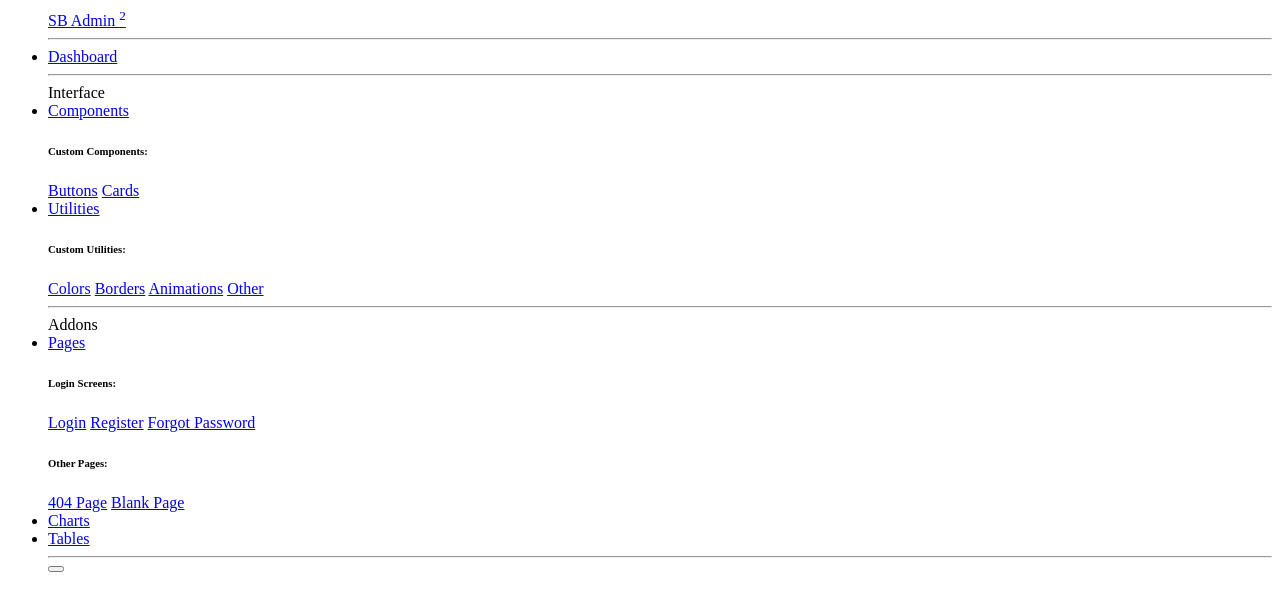
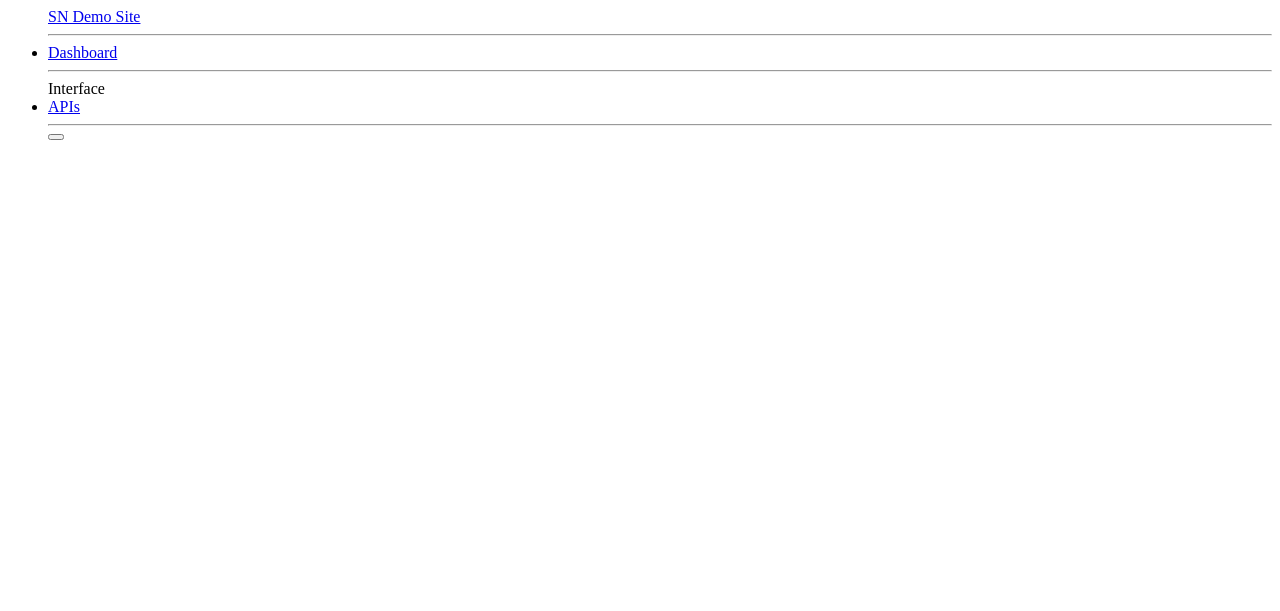
Before and after one commit to siddnhk/newsite, a Django app: template templates/partials/_sidebar.html in a window 1280 px wide. Shown: the top 611 px of the page. Run offline with Django 3.2, Linux system fonts and the light colour scheme; the template is opened without the code that fills it, so the values that code supplies are empty.

Commit message:
Update _sidebar.html

```diff
--- a/templates/partials/_sidebar.html
+++ b/templates/partials/_sidebar.html
@@ -1,11 +1,9 @@
 <ul class="navbar-nav bg-gradient-primary sidebar sidebar-dark accordion" id="accordionSidebar">
 
       <!-- Sidebar - Brand -->
-      <a class="sidebar-brand d-flex align-items-center justify-content-center" href="index.html">
-        <div class="sidebar-brand-icon rotate-n-15">
-          <i class="fas fa-laugh-wink"></i>
-        </div>
-        <div class="sidebar-brand-text mx-3">SB Admin <sup>2</sup></div>
+      <a class="sidebar-brand d-flex align-items-center justify-content-center" href="/">
+
+        <div class="sidebar-brand-text mx-3">SN Demo Site</div>
       </a>
 
       <!-- Divider -->
@@ -13,7 +11,7 @@
 
       <!-- Nav Item - Dashboard -->
       <li class="nav-item active">
-        <a class="nav-link" href="index.html">
+        <a class="nav-link" href="/">
           <i class="fas fa-fw fa-tachometer-alt"></i>
           <span>Dashboard</span></a>
       </li>
@@ -27,81 +25,24 @@
       </div>
 
       <!-- Nav Item - Pages Collapse Menu -->
-      <li class="nav-item">
-        <a class="nav-link collapsed" href="#" data-toggle="collapse" data-target="#collapseTwo" aria-expanded="true" aria-controls="collapseTwo">
-          <i class="fas fa-fw fa-cog"></i>
-          <span>Components</span>
-        </a>
-        <div id="collapseTwo" class="collapse" aria-labelledby="headingTwo" data-parent="#accordionSidebar">
-          <div class="bg-white py-2 collapse-inner rounded">
-            <h6 class="collapse-header">Custom Components:</h6>
-            <a class="collapse-item" href="buttons.html">Buttons</a>
-            <a class="collapse-item" href="cards.html">Cards</a>
-          </div>
-        </div>
-      </li>
+
 
       <!-- Nav Item - Utilities Collapse Menu -->
       <li class="nav-item">
         <a class="nav-link collapsed" href="#" data-toggle="collapse" data-target="#collapseUtilities" aria-expanded="true" aria-controls="collapseUtilities">
           <i class="fas fa-fw fa-wrench"></i>
-          <span>Utilities</span>
+          <span>APIs</span>
+          <i class="bg-white py-2 collapse-inner rounded"></i>
         </a>
-        <div id="collapseUtilities" class="collapse" aria-labelledby="headingUtilities" data-parent="#accordionSidebar">
-          <div class="bg-white py-2 collapse-inner rounded">
-            <h6 class="collapse-header">Custom Utilities:</h6>
-            <a class="collapse-item" href="utilities-color.html">Colors</a>
-            <a class="collapse-item" href="utilities-border.html">Borders</a>
-            <a class="collapse-item" href="utilities-animation.html">Animations</a>
-            <a class="collapse-item" href="utilities-other.html">Other</a>
-          </div>
-        </div>
+
+
       </li>
 
       <!-- Divider -->
       <hr class="sidebar-divider">
 
-      <!-- Heading -->
-      <div class="sidebar-heading">
-        Addons
-      </div>
 
-      <!-- Nav Item - Pages Collapse Menu -->
-      <li class="nav-item">
-        <a class="nav-link collapsed" href="#" data-toggle="collapse" data-target="#collapsePages" aria-expanded="true" aria-controls="collapsePages">
-          <i class="fas fa-fw fa-folder"></i>
-          <span>Pages</span>
-        </a>
-        <div id="collapsePages" class="collapse" aria-labelledby="headingPages" data-parent="#accordionSidebar">
-          <div class="bg-white py-2 collapse-inner rounded">
-            <h6 class="collapse-header">Login Screens:</h6>
-            <a class="collapse-item" href="login.html">Login</a>
-            <a class="collapse-item" href="register.html">Register</a>
-            <a class="collapse-item" href="forgot-password.html">Forgot Password</a>
-            <div class="collapse-divider"></div>
-            <h6 class="collapse-header">Other Pages:</h6>
-            <a class="collapse-item" href="404.html">404 Page</a>
-            <a class="collapse-item" href="blank.html">Blank Page</a>
-          </div>
-        </div>
-      </li>
 
-      <!-- Nav Item - Charts -->
-      <li class="nav-item">
-        <a class="nav-link" href="charts.html">
-          <i class="fas fa-fw fa-chart-area"></i>
-          <span>Charts</span></a>
-      </li>
-
-      <!-- Nav Item - Tables -->
-      <li class="nav-item">
-        <a class="nav-link" href="tables.html">
-          <i class="fas fa-fw fa-table"></i>
-          <span>Tables</span></a>
-      </li>
-
-      <!-- Divider -->
-      <hr class="sidebar-divider d-none d-md-block">
 
       <!-- Sidebar Toggler (Sidebar) -->
       <div class="text-center d-none d-md-inline">
```
